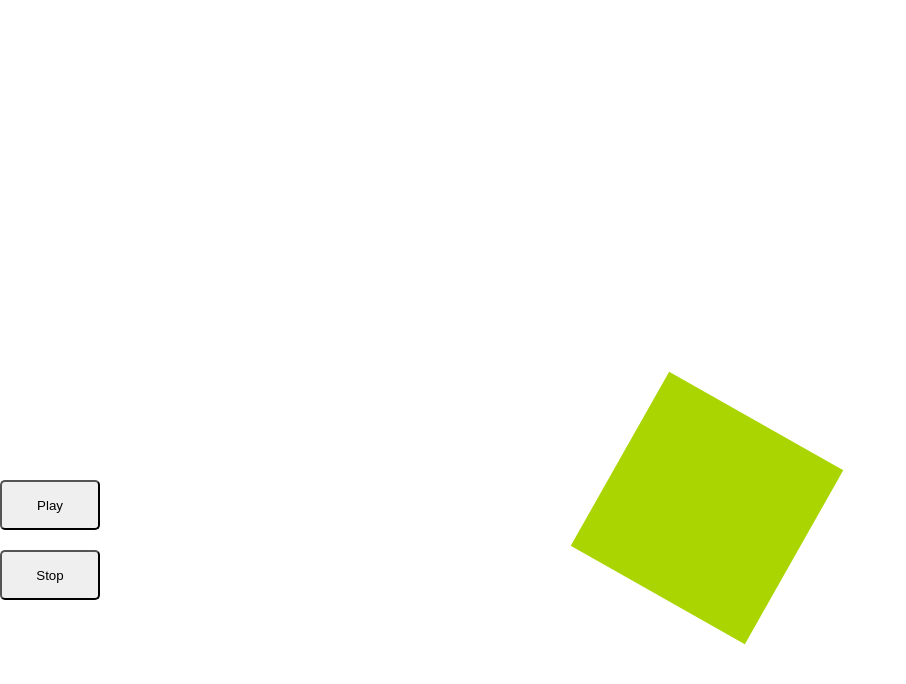
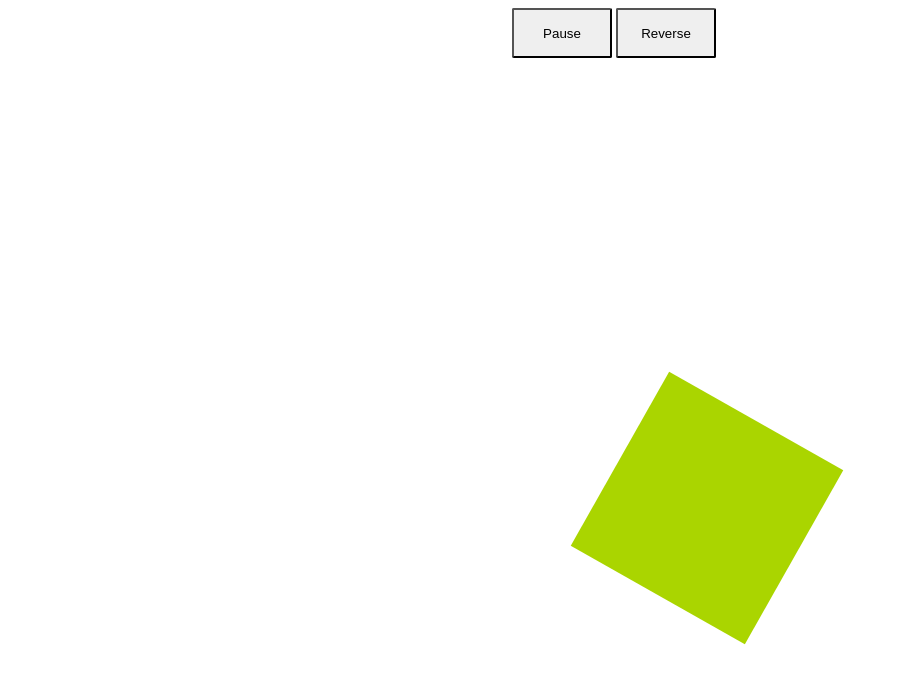
Before and after one commit to Battjmo/CoderSchool, a plain HTML site: page index.html in a window 1280 px wide. Both pictures are taken after a click on the button "Play". Shown: the whole page, without its empty margins (0-906 px from the left). Drawn offline with Linux system fonts and the light colour scheme.

Commit message:
done with demo

```diff
--- a/index.html
+++ b/index.html
@@ -12,8 +12,8 @@
     <div id="box" class="redBox"></div>
 
     <div class="buttonHolder">
-        <button id="play" class="playButton"> Play </button>
-        <button id="stop" class="playButton"> Stop </button>
+        <button id="play"> Play </button>
+        <button id="reverse"> Reverse </button>
     </div>
 
     <script src="main.js"></script>
--- a/main.css
+++ b/main.css
@@ -1,6 +1,13 @@
 html, body {
     width: 100%;
     height: 100%;
+}
+
+button {
+    width: 100px;
+    height: 50px;
+    border-radius: 2px;
+    margin-bottom: 20px;
 }
 
 @keyframes colorBox {
@@ -26,10 +33,11 @@ html, body {
 .buttonHolder {
     position: fixed;
     display: inline-block;
-    width: 100px;
+    width: 250px;
     height: 100px;
-    top: 60%;
-    left: 0%;
+    top: 1%;
+    left: 40%;
+
 }
 .redBox {
     position: relative;
@@ -38,11 +46,14 @@ html, body {
     height: 200px;
     transition: width 2s, height 2s;
     background-color: red;
+    animation-name: colorBox;
+    animation-play-state: paused;
     animation-duration: 4s;
     animation-fill-mode: forwards;
     animation-timing-function: ease-in-out;
     animation-direction: alternate;
     animation-iteration-count: infinite;
+
 
 }
 
@@ -50,11 +61,3 @@ html, body {
     width: 300px;
     height: 300px;
 }
-
-.playButton {
-    width: 100px;
-    height: 50px;
-    border-radius: 5px;
-    margin-bottom: 20px;
-
-}
--- a/main.js
+++ b/main.js
@@ -1,14 +1,20 @@
 const playButton = document.getElementById("play");
 const redBox = document.getElementById("box");
 const stop = document.getElementById("stop");
+const reverse = document.getElementById("reverse");
 
-stop.onclick = function () {
-    redBox.style.animationPlayState = 'paused';
+playButton.onclick = function() {
+    if (redBox.style.animationPlayState === 'paused' || redBox.style.animationPlayState === "") {
+        console.log("paused");
+        redBox.style.animationPlayState = 'running';
+        playButton.innerHTML = ' Pause ';
+    }
+    else if (redBox.style.animationPlayState === 'running') {
+        redBox.style.animationPlayState = 'paused';
+        playButton.innerHTML = ' Play ';
+    }
 };
 
-playButton.onclick = function() {
-    redBox.style.animationName = 'colorBox';
-    if (redBox.style.animationPlayState === 'paused') {
-        redBox.style.animationPlayState = 'running';
-    }
+reverse.onclick = function() {
+    redBox.style.animationDirection = 'alternate-reverse';
 };
```
